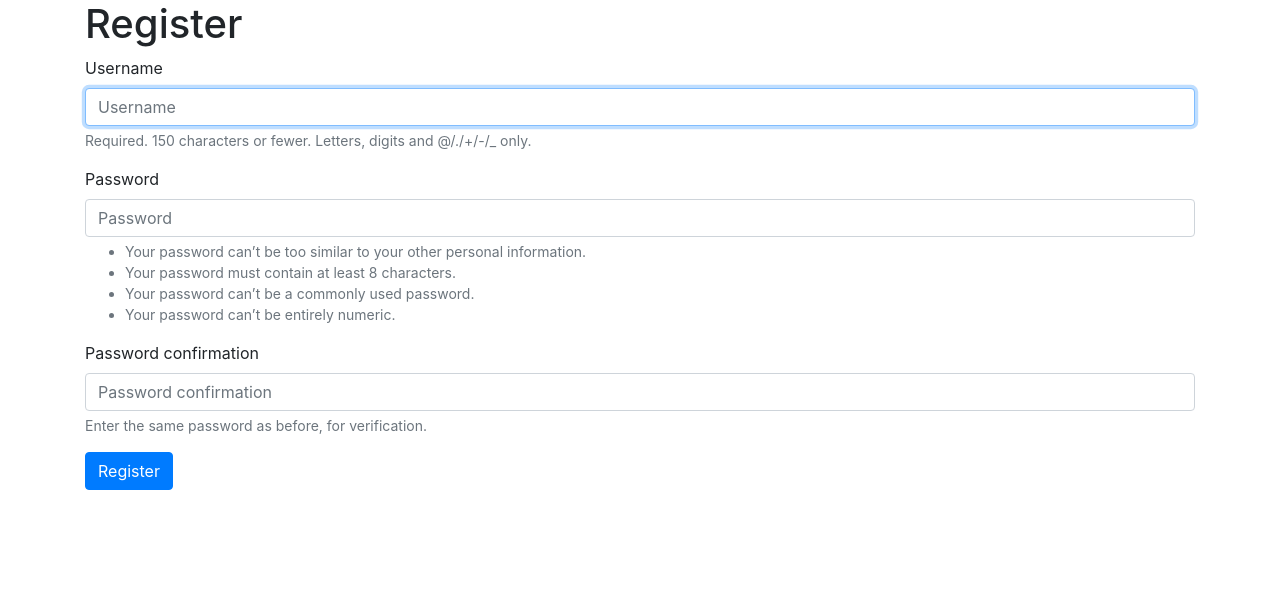
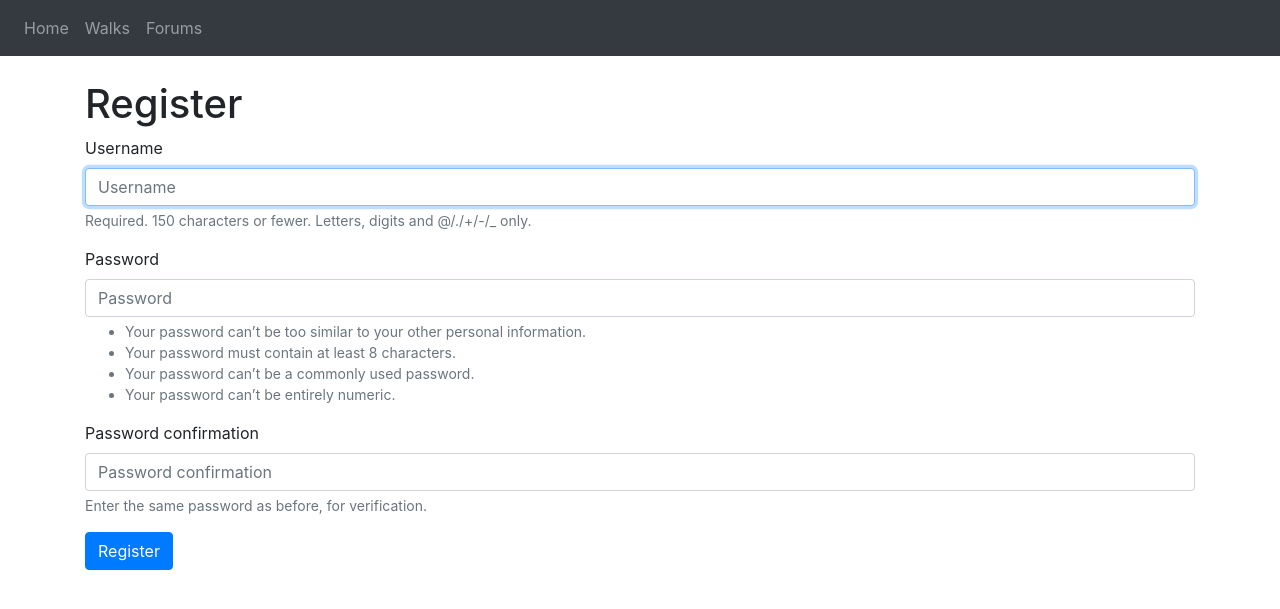
Before and after one commit to yashkir/walkr, a Django app: page /accounts/register/ in a window 1280 px wide. Shown: the top 609 px of the page. Run offline with Django 3.2, Linux system fonts and the light colour scheme; some libraries are stand-ins or nearby versions.

Commit message:
add basic bootstrap navbar

```diff
--- a/forums/urls.py
+++ b/forums/urls.py
@@ -3,5 +3,5 @@ from django.urls import path
 from . import views
 
 urlpatterns = [
-    path('', views.Home.as_view(), name='home'),
+    path('', views.Home.as_view(), name='forums_home'),
 ]
--- a/templates/base.html
+++ b/templates/base.html
@@ -10,7 +10,20 @@
 <body>
   {% bootstrap_javascript jquery='full' %}
   {% bootstrap_messages %}
-  <main class="container">
+  <nav class="navbar navbar-expand-md navbar-dark bg-dark">
+    <ul class="navbar-nav">
+      <li class="nav-item">
+        <a class="nav-link" href="{% url 'home' %}">Home</a>
+      </li>
+      <li class="nav-item">
+        <a class="nav-link" href="{% url 'walks_home' %}">Walks</a>
+      </li>
+      <li class="nav-item">
+        <a class="nav-link" href="{% url 'forums_home' %}">Forums</a>
+      </li>
+    </ul>
+  </nav>
+  <main class="container mt-4">
   {% block content %}
   {% endblock %}
   </main>
--- a/walks/urls.py
+++ b/walks/urls.py
@@ -3,5 +3,5 @@ from django.urls import path
 from . import views
 
 urlpatterns = [
-    path('', views.Home.as_view(), name='home'),
+    path('', views.Home.as_view(), name='walks_home'),
 ]
```
